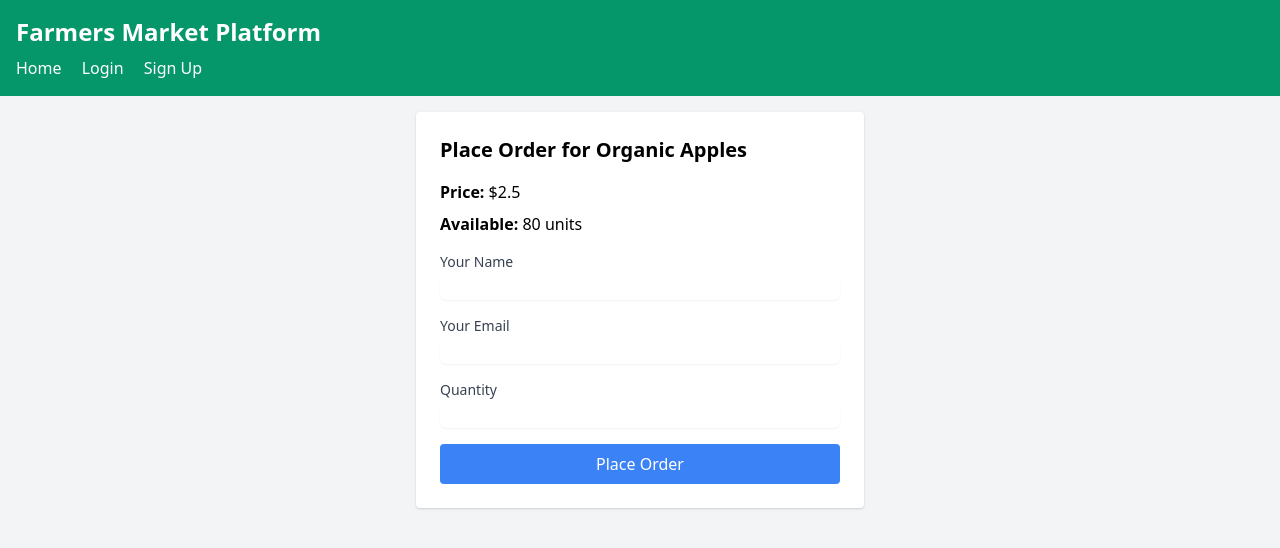
After one commit to yash-goyal-0910/farm_cart, a Flask app: page /order/1 in a window 1280 px wide. The commit adds this page. Shown: the top 548 px of the page. Run offline with Flask 3, Linux system fonts and the light colour scheme.

Commit message:
added orders.html

```diff
--- a/app.py
+++ b/app.py
@@ -150,6 +150,53 @@ def signup():
             return render_template('signup.html')
 
     return render_template('signup.html')
+
+@app.route('/order/<int:product_id>', methods=['GET', 'POST'])
+def order(product_id):
+    try:
+        product = Product.query.get_or_404(product_id)
+
+        if request.method == 'POST':
+            data = request.form
+            buyer_name = data.get('buyer_name')
+            buyer_email = data.get('buyer_email')
+            quantity = data.get('quantity')
+
+            if not all([buyer_name, buyer_email, quantity]):
+                flash('All fields are required', 'error')
+                return render_template('order.html', product=product)
+
+            try:
+                quantity = int(quantity)
+                if quantity <= 0:
+                    flash('Quantity must be greater than zero', 'error')
+                    return render_template('order.html', product=product)
+            except ValueError:
+                flash('Quantity must be a valid number', 'error')
+                return render_template('order.html', product=product)
+
+            if product.quantity < quantity:
+                flash('Insufficient quantity available', 'error')
+                return render_template('order.html', product=product)
+
+            order = Order(
+                buyer_name=buyer_name,
+                buyer_email=buyer_email,
+                product_id=product_id,
+                quantity=quantity
+            )
+            product.quantity -= quantity
+            db.session.add(order)
+            db.session.commit()
+            logger.info(f"Order placed for product ID: {product_id} by {buyer_email}")
+            flash('Order placed successfully!', 'success')
+            return redirect(url_for('index'))
+
+        return render_template('order.html', product=product)
+    except Exception as e:
+        logger.error(f"Error processing order for product {product_id}: {e}")
+        flash('An error occurred, please try again', 'error')
+        return render_template('order.html', product=product)
 
 @app.route('/logout')
 @login_required
--- /dev/null
+++ b/templates/order.html
@@ -0,0 +1,51 @@
+<!DOCTYPE html>
+<html lang="en">
+<head>
+    <meta charset="UTF-8">
+    <meta name="viewport" content="width=device-width, initial-scale=1.0">
+    <title>Place Order - Farmers Market Platform</title>
+    <link href="https://cdn.jsdelivr.net/npm/tailwindcss@2.2.19/dist/tailwind.min.css" rel="stylesheet">
+</head>
+<body class="bg-gray-100">
+    <header class="bg-green-600 text-white p-4">
+        <h1 class="text-2xl font-bold">Farmers Market Platform</h1>
+        <nav class="mt-2">
+            <a href="{{ url_for('index') }}" class="text-white hover:underline mr-4">Home</a>
+            <a href="{{ url_for('login') }}" class="text-white hover:underline mr-4">Login</a>
+            <a href="{{ url_for('signup') }}" class="text-white hover:underline">Sign Up</a>
+        </nav>
+    </header>
+
+    <main class="container mx-auto p-4">
+        <div class="max-w-md mx-auto bg-white p-6 rounded shadow">
+            <h2 class="text-xl font-semibold mb-4">Place Order for {{ product.name }}</h2>
+            {% with messages = get_flashed_messages(with_categories=true) %}
+                {% if messages %}
+                    {% for category, message in messages %}
+                        <div class="mb-4 p-2 rounded {% if category == 'error' %}bg-red-100 text-red-700{% else %}bg-green-100 text-green-700{% endif %}">
+                            {{ message }}
+                        </div>
+                    {% endfor %}
+                {% endif %}
+            {% endwith %}
+            <p class="mb-2"><strong>Price:</strong> ${{ product.price }}</p>
+            <p class="mb-4"><strong>Available:</strong> {{ product.quantity }} units</p>
+            <form method="POST" action="{{ url_for('order', product_id=product.id) }}">
+                <div class="mb-4">
+                    <label for="buyer_name" class="block text-sm font-medium text-gray-700">Your Name</label>
+                    <input type="text" id="buyer_name" name="buyer_name" required class="mt-1 block w-full border-gray-300 rounded-md shadow-sm">
+                </div>
+                <div class="mb-4">
+                    <label for="buyer_email" class="block text-sm font-medium text-gray-700">Your Email</label>
+                    <input type="email" id="buyer_email" name="buyer_email" required class="mt-1 block w-full border-gray-300 rounded-md shadow-sm">
+                </div>
+                <div class="mb-4">
+                    <label for="quantity" class="block text-sm font-medium text-gray-700">Quantity</label>
+                    <input type="number" id="quantity" name="quantity" required min="1" class="mt-1 block w-full border-gray-300 rounded-md shadow-sm">
+                </div>
+                <button type="submit" class="w-full bg-blue-500 text-white px-4 py-2 rounded hover:bg-blue-600">Place Order</button>
+            </form>
+        </div>
+    </main>
+</body>
+</html>
```
Also changed, not shown: templates/index.html (+6 -91 lines), farmers_market.db.
